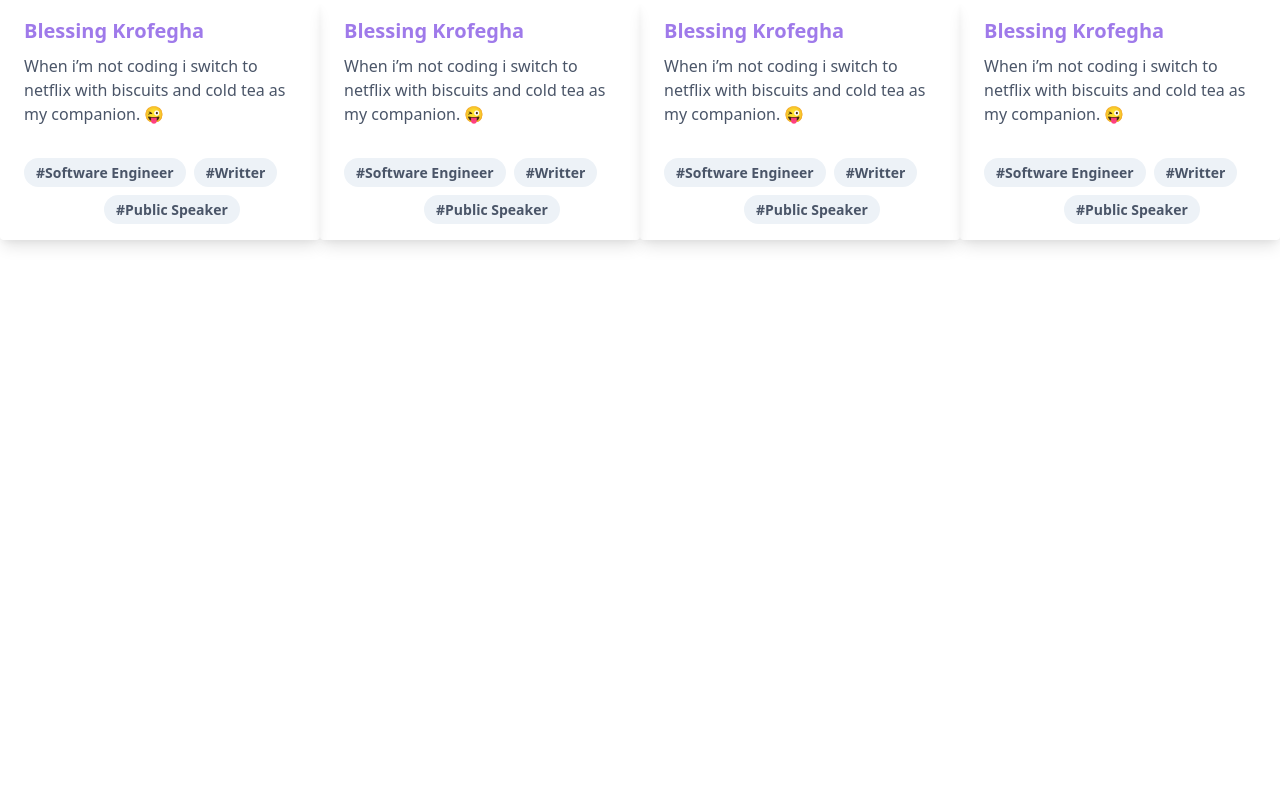
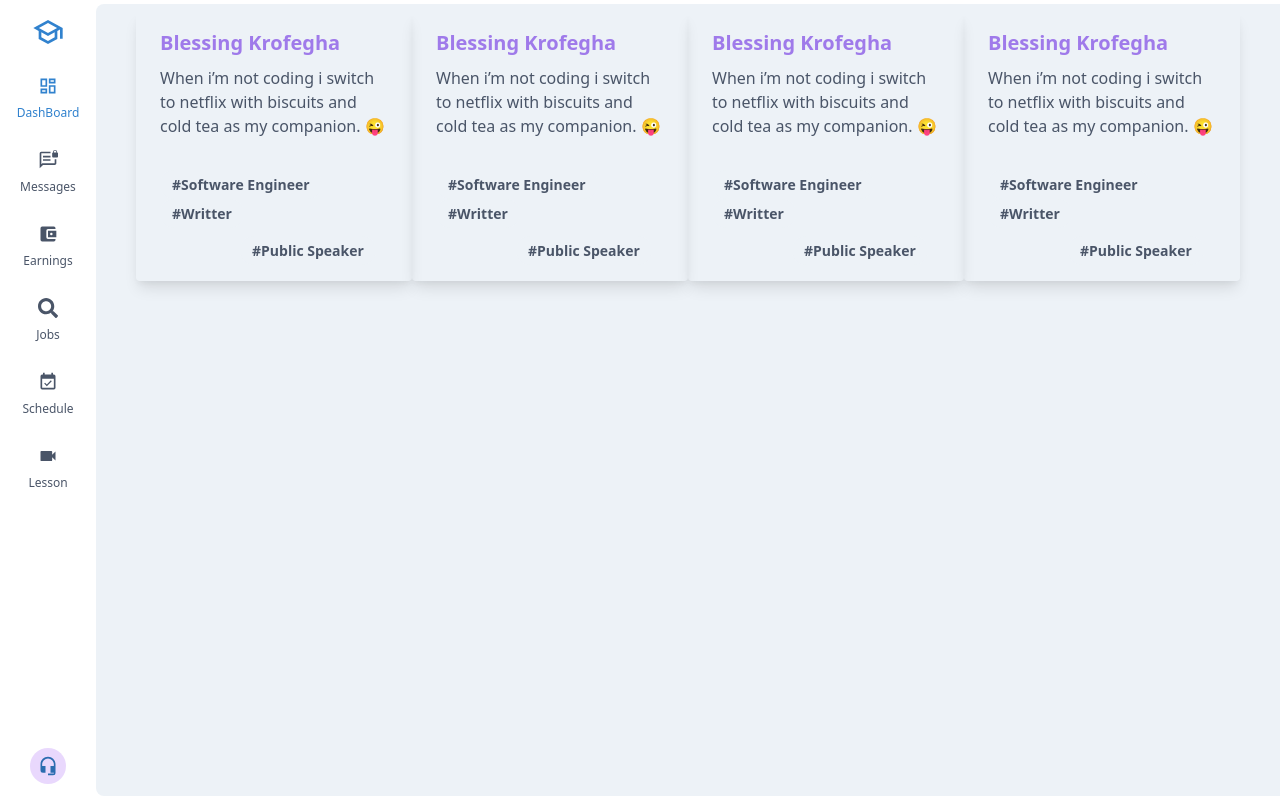
Before and after one commit to peters97/space-xplorer, a React (Create React App) app: page / in a window 1280 px wide. Built offline with nearby package versions, Linux system fonts and the light colour scheme.

Commit message:
Add basic layout

```diff
--- a/src/App.tsx
+++ b/src/App.tsx
@@ -1,12 +1,18 @@
 import React from 'react';
 import Main from "./components/Main";
+import Nav from "./components/Nav";
 
 function App() {
-  return (
-    <div className="App">
-      <Main/>
-    </div>
-  );
+    return (
+        <div className="h-screen w-full flex overflow-hidden select-none">
+            <Nav/>
+            <main
+                className="my-1 pt-2 pb-2 px-10 flex-1 bg-gray-200 dark:bg-black rounded-l-lg
+    transition duration-500 ease-in-out overflow-y-auto">
+                <Main/>
+            </main>
+        </div>
+    );
 }
 
 export default App;
--- /dev/null
+++ b/src/components/Nav.tsx
@@ -0,0 +1,142 @@
+import React from 'react';
+
+
+const Nav = () => {
+    return (
+        <nav className="w-24 flex flex-col items-center bg-white dark:bg-gray-800 py-4">
+
+            <div>
+
+                <svg
+                    className="h-8 w-8 fill-current text-blue-600 dark:text-blue-300"
+                    viewBox="0 0 24 24">
+                    <path
+                        d="M12 3L1 9l4 2.18v6L12 21l7-3.82v-6l2-1.09V17h2V9L12 3m6.82
+          6L12 12.72 5.18 9 12 5.28 18.82 9M17 16l-5 2.72L7 16v-3.73L12
+          15l5-2.73V16z"></path>
+                </svg>
+
+            </div>
+
+            <ul className="mt-2 text-gray-700 dark:text-gray-400 capitalize">
+
+                <li className="mt-3 p-2 text-blue-600 dark:text-blue-300 rounded-lg">
+                    <a href="teacher-dashboard/" className=" flex flex-col items-center">
+                        <svg className="fill-current h-5 w-5" viewBox="0 0 24 24">
+                            <path
+                                d="M19 5v2h-4V5h4M9 5v6H5V5h4m10 8v6h-4v-6h4M9
+              17v2H5v-2h4M21 3h-8v6h8V3M11 3H3v10h8V3m10
+              8h-8v10h8V11m-10 4H3v6h8v-6z"></path>
+                        </svg>
+                        <span className="text-xs mt-2">dashBoard</span>
+                    </a>
+
+                </li>
+
+                <li
+                    className="mt-3 p-2 hover:text-blue-600 dark-hover:text-blue-300
+        rounded-lg">
+                    <a href="inbox/" className=" flex flex-col items-center">
+                        <svg className="fill-current h-5 w-5" viewBox="0 0 24 24">
+                            <path
+                                d="M23 3v-.5a2.5 2.5 0 00-5 0V3c-.55 0-1 .45-1 1v4c0
+              .55.45 1 1 1h5c.55 0 1-.45 1-1V4c0-.55-.45-1-1-1m-1
+              0h-3v-.5c0-.83.67-1.5 1.5-1.5s1.5.67 1.5 1.5V3M6
+              11h9v2H6v-2m0-4h9v2H6V7m16 4v5c0 1.11-.89 2-2 2H6l-4
+              4V4a2 2 0 012-2h11v2H4v13.17L5.17 16H20v-5h2z"></path>
+                        </svg>
+                        <span className="text-xs mt-2">messages</span>
+                    </a>
+
+                </li>
+
+                <li
+                    className="mt-3 p-2 hover:text-blue-600 dark-hover:text-blue-300
+        rounded-lg">
+                    <a
+                        href="expenses-dashboard/"
+                        className=" flex flex-col items-center">
+                        <svg className="fill-current h-5 w-5" viewBox="0 0 24 24">
+                            <path
+                                d="M21 18v1a2 2 0 01-2 2H5a2 2 0 01-2-2V5a2 2 0
+              012-2h14a2 2 0 012 2v1h-9a2 2 0 00-2 2v8a2 2 0 002
+              2m0-2h10V8H12m4 5.5a1.5 1.5 0 01-1.5-1.5 1.5 1.5 0
+              011.5-1.5 1.5 1.5 0 011.5 1.5 1.5 1.5 0 01-1.5 1.5z"></path>
+                        </svg>
+                        <span className="text-xs mt-2">earnings</span>
+                    </a>
+
+                </li>
+
+                <li
+                    className="mt-3 p-2 hover:text-blue-600 dark-hover:text-blue-300
+        rounded-lg">
+                    <a href="users-dashboard/" className=" flex flex-col items-center">
+                        <svg className="fill-current h-5 w-5" viewBox="0 0 512 512">
+                            <path
+                                d="M505 442.7L405.3
+              343c-4.5-4.5-10.6-7-17-7H372c27.6-35.3 44-79.7
+              44-128C416 93.1 322.9 0 208 0S0 93.1 0 208s93.1 208
+              208 208c48.3 0 92.7-16.4 128-44v16.3c0 6.4 2.5 12.5 7
+              17l99.7 99.7c9.4 9.4 24.6 9.4 33.9
+              0l28.3-28.3c9.4-9.4 9.4-24.6.1-34zM208 336c-70.7
+              0-128-57.2-128-128 0-70.7 57.2-128 128-128 70.7 0 128
+              57.2 128 128 0 70.7-57.2 128-128 128z"></path>
+                        </svg>
+                        <span className="text-xs mt-2">jobs</span>
+                    </a>
+
+                </li>
+
+                <li
+                    className="mt-3 p-2 hover:text-blue-600 dark-hover:text-blue-300
+        rounded-lg">
+                    <a href="meetup/" className=" flex flex-col items-center">
+                        <svg className="fill-current h-5 w-5" viewBox="0 0 24 24">
+                            <path
+                                d="M19 19H5V8h14m0-5h-1V1h-2v2H8V1H6v2H5a2 2 0 00-2
+              2v14a2 2 0 002 2h14a2 2 0 002-2V5a2 2 0 00-2-2m-2.47
+              8.06L15.47 10l-4.88 4.88-2.12-2.12-1.06 1.06L10.59
+              17l5.94-5.94z"></path>
+                        </svg>
+                        <span className="text-xs mt-2">schedule</span>
+                    </a>
+
+                </li>
+
+                <li className="mt-3 p-2 hover:text-blue-600 rounded-lg">
+                    <a
+                        href="social-media-dashboard/"
+                        className=" flex flex-col items-center">
+                        <svg className="fill-current h-5 w-5" viewBox="0 0 24 24">
+                            <path
+                                d="M17 10.5V7a1 1 0 00-1-1H4a1 1 0 00-1 1v10a1 1 0
+              001 1h12a1 1 0 001-1v-3.5l4 4v-11l-4 4z"></path>
+                        </svg>
+                        <span className="text-xs mt-2">lesson</span>
+                    </a>
+
+                </li>
+
+            </ul>
+
+            <div
+                className="mt-auto flex items-center p-2 text-blue-700 bg-purple-200
+      dark:text-blue-500 rounded-full">
+
+                <a href="/">
+                    <svg className="fill-current h-5 w-5" viewBox="0 0 24 24">
+                        <path
+                            d="M12 1c-5 0-9 4-9 9v7a3 3 0 003 3h3v-8H5v-2a7 7 0 017-7
+            7 7 0 017 7v2h-4v8h4v1h-7v2h6a3 3 0
+            003-3V10c0-5-4.03-9-9-9z"></path>
+                    </svg>
+                </a>
+
+            </div>
+
+        </nav>
+    );
+}
+
+export default Nav;
--- a/src/components/cards/LauchCard.tsx
+++ b/src/components/cards/LauchCard.tsx
@@ -7,7 +7,7 @@ const LaunchCard = ({launch}) => {
     console.log(launch);
     return (
         <div className="w-full sm:w-1/2 lg:w-1/4 flex mb-4 px-2">
-            <div className="flex-1 rounded shadow-lg">
+            <div className="flex-1 rounded bg-white shadow-lg">
                 <div className="p-10">
                     <h3 className="mb-2 text-xl font-bold text-purple-800">{launch.mission_name}</h3>
                     <p className="text-gray-700 font-mono">{truncateString(launch.details, 20)}</p>
```
